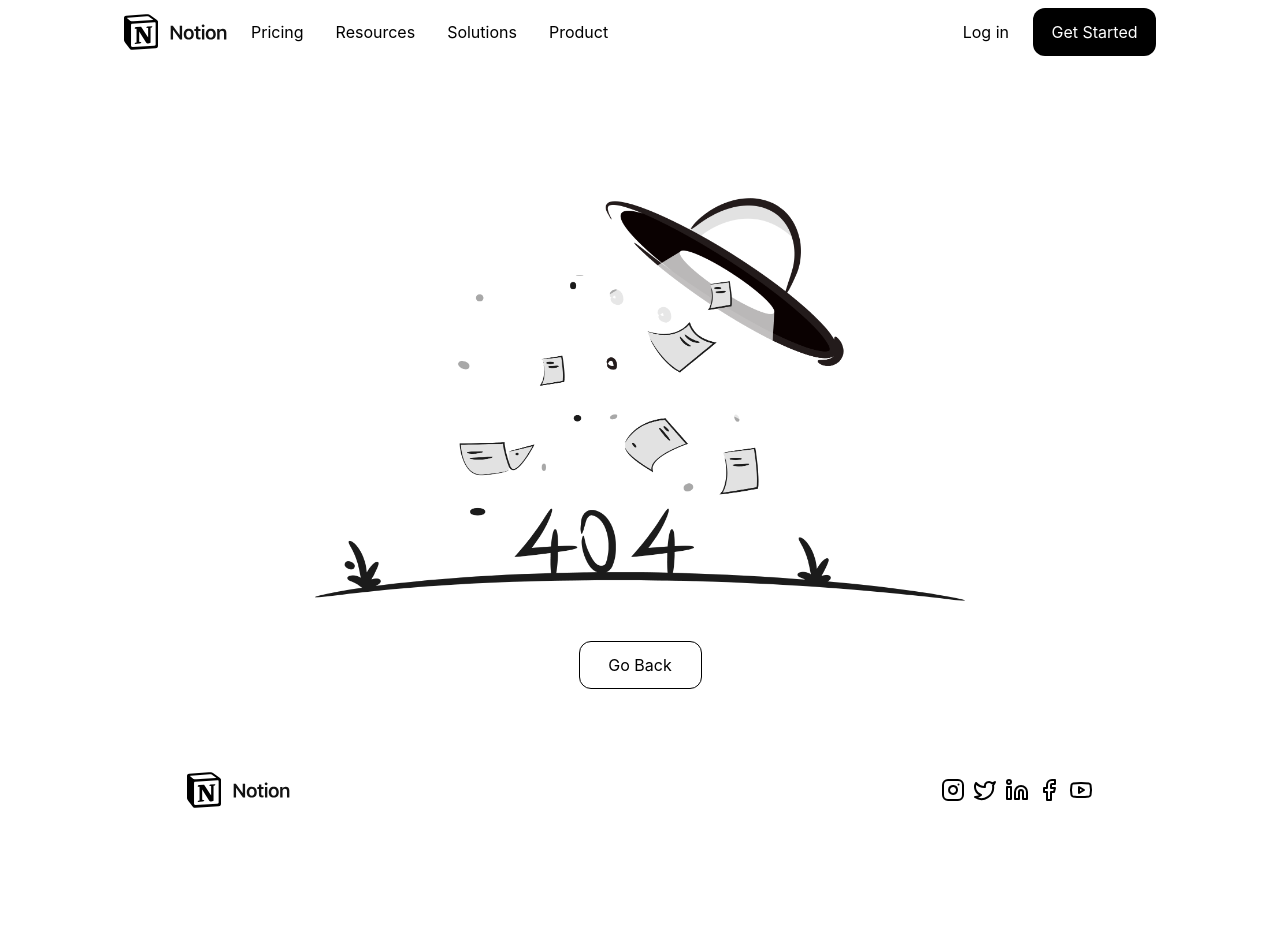
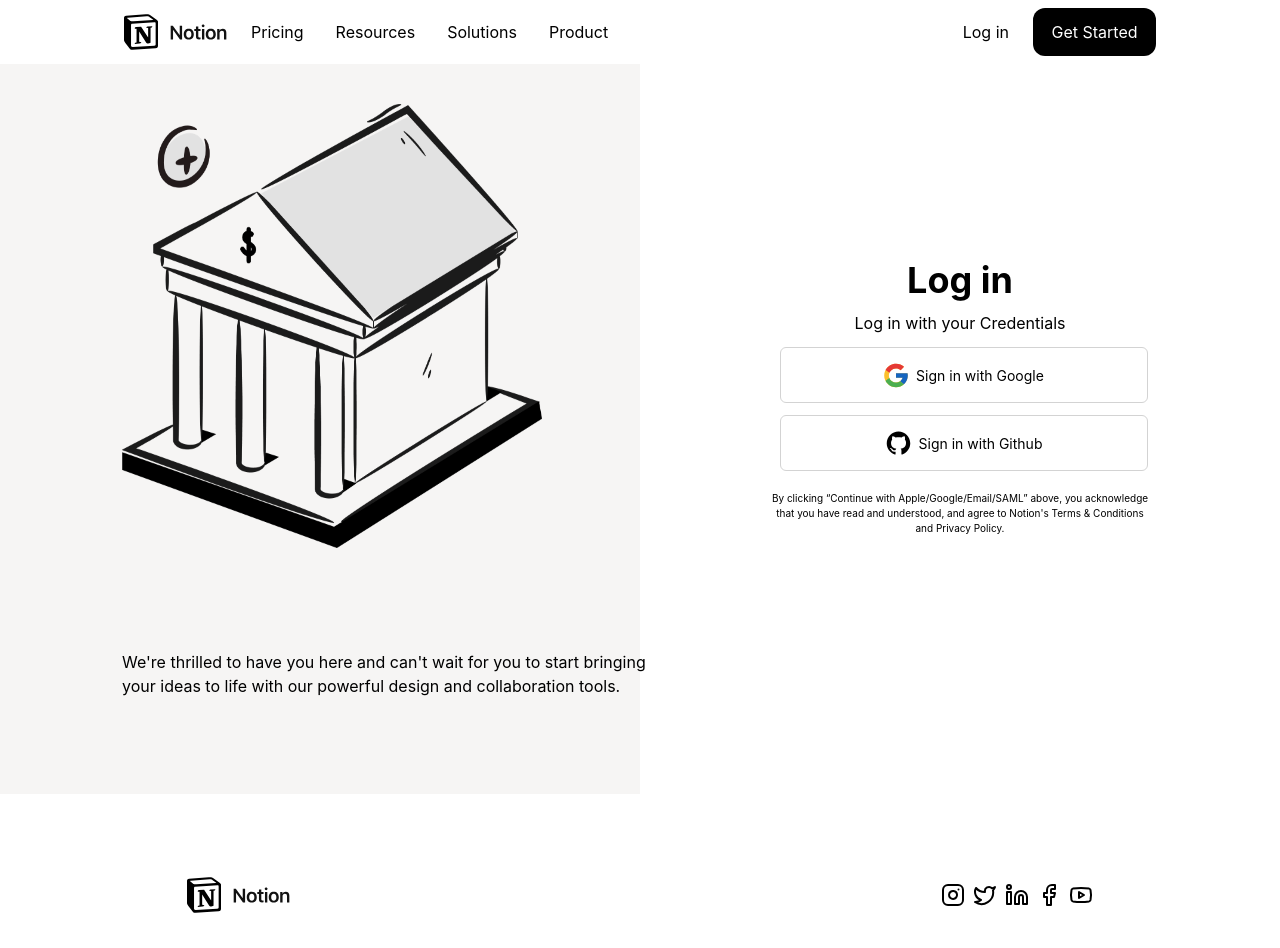
Before and after one commit to 4eug/notion-style-nextjs13, a Next.js app: page /login in a window 1280 px wide. Before the commit this address had no page. Before the commit the page ends 843 px from the top, so only its background shows below. Built offline with nearby package versions, Linux system fonts and the light colour scheme.

Commit message:
Login Page

```diff
--- /dev/null
+++ b/src/app/login/page.tsx
@@ -0,0 +1,15 @@
+/* eslint-disable @next/next/no-img-element */
+import Form from '@/components/organisms/form';
+import LoginImage from '@/components/organisms/login-image';
+import React from 'react';
+
+export default function LoginPage() {
+  return (
+    <section className="bg-white">
+      <div className="grid grid-cols-1 lg:grid-cols-2">
+        <LoginImage />
+        <Form />
+      </div>
+    </section>
+  );
+}
```
